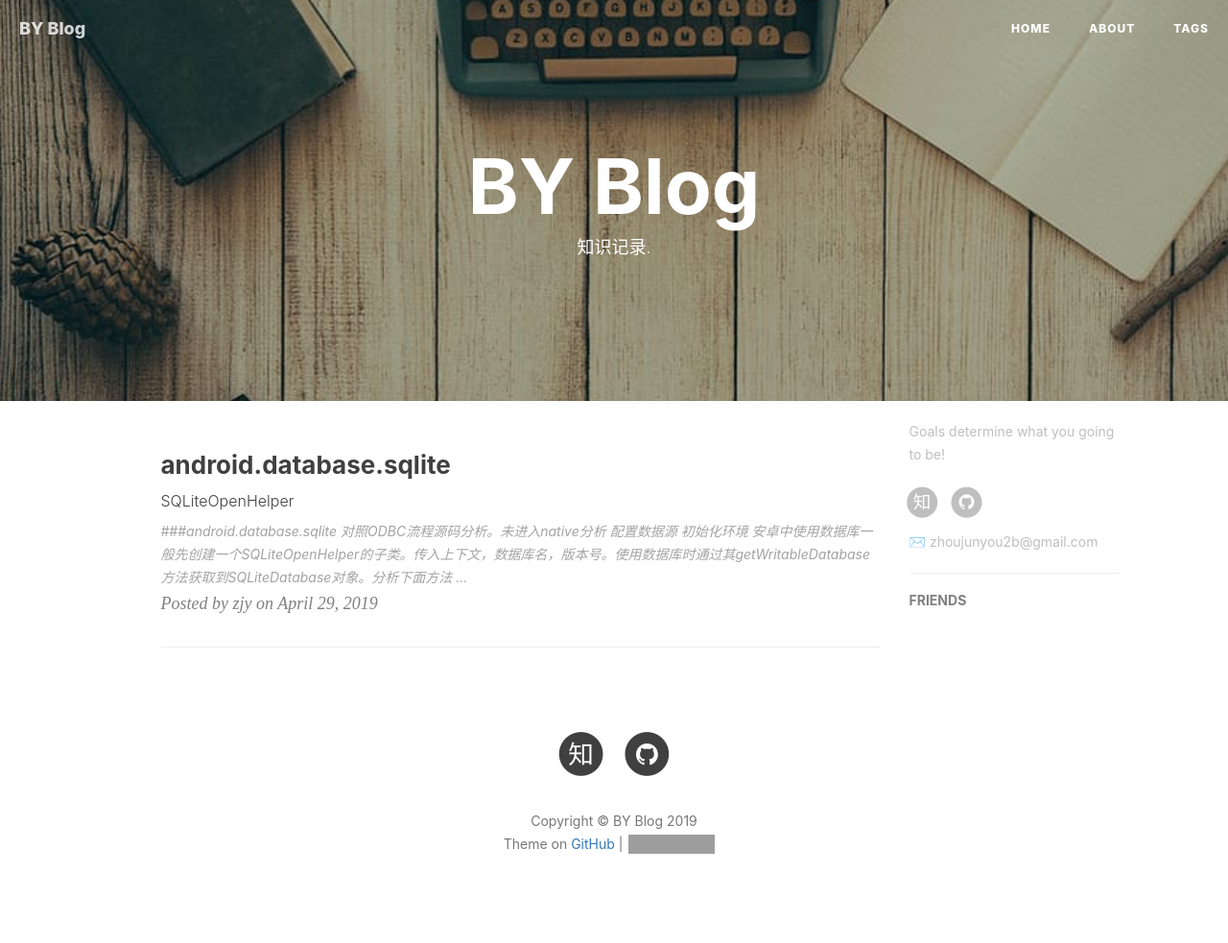
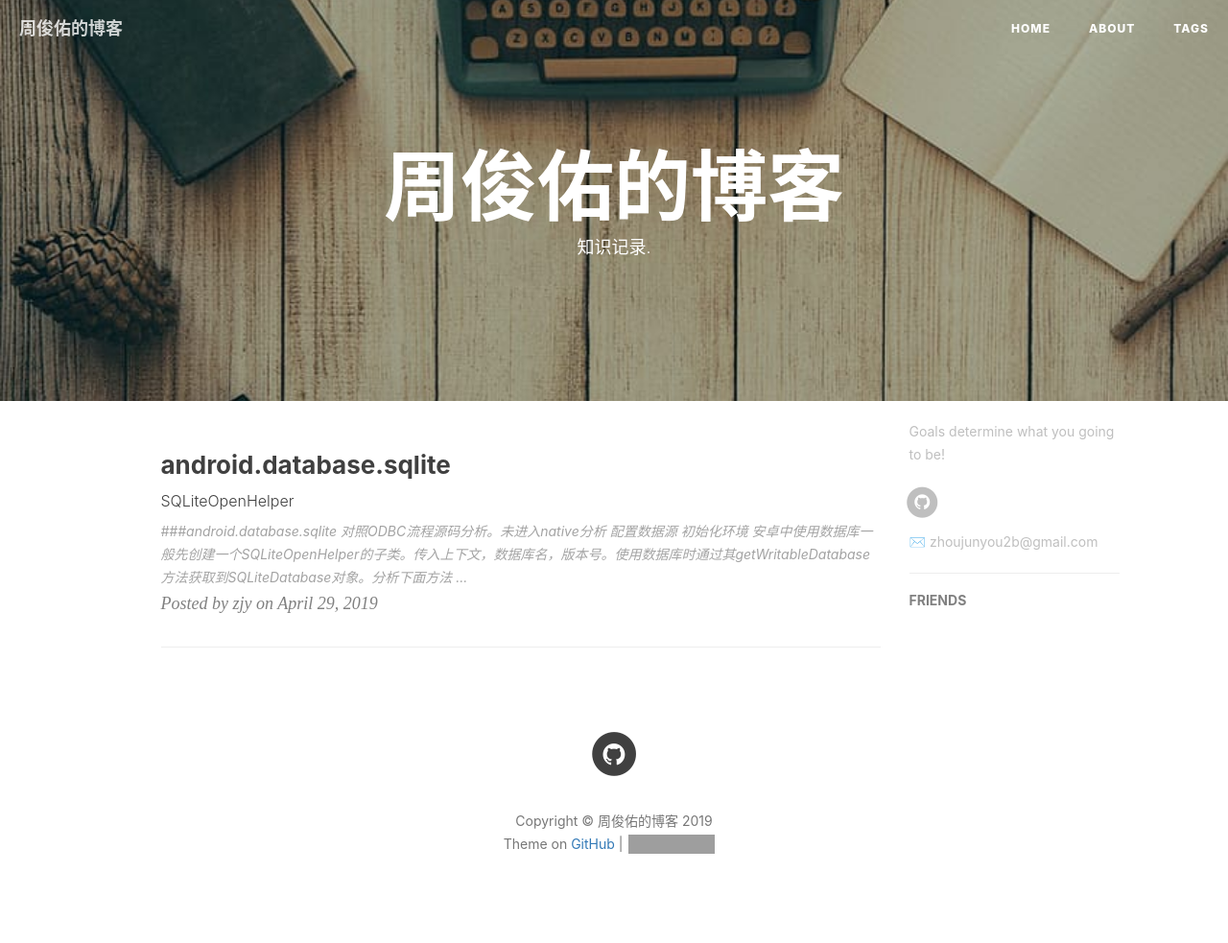
Before and after one commit to zhoujunyou/zhoujunyou.github.io, a Jekyll site: the page built from index.html, in a window 1280 px wide. Shown: the whole page at 96% size. Built offline with Jekyll 4.4.1, drawn with Linux system fonts in a browser that asks for light colours; nearby versions of some CDN libraries; the list of posts is cut into pages by our own code; comment, search, counter and statistics services are not loaded; grey boxes are pictures that could not be loaded.

```diff
--- a/_config.yml
+++ b/_config.yml
@@ -1,5 +1,5 @@
 # Site settings
-title: BY Blog
+title: 周俊佑的博客
 SEOTitle: 周俊佑的博客
 header-img: img/post-bg-desk.jpg
 email: zhoujunyou2b@gmail.com
@@ -19,7 +19,7 @@ sidebar-about-description: "Goals determine what you going to be!"
 # SNS settings
 RSS: false
 # weibo_username:     zhoujunyou
-zhihu_username:     zhoujunyou
+# zhihu_username:     zhoujunyou
 github_username:    zhoujunyou
 # facebook_username:  baiying.qiu.7
 # jianshu_username:   e71990ada2fd
```
